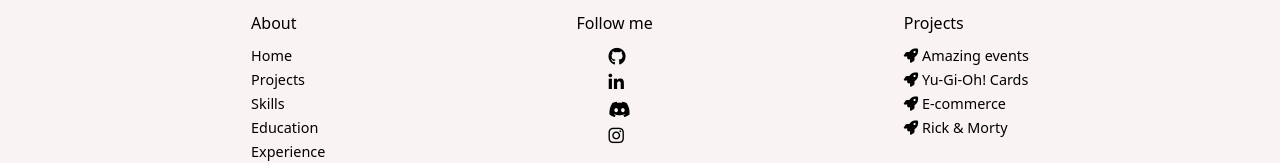
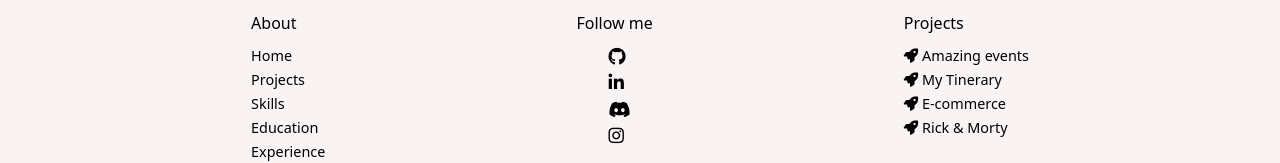
Before and after one commit to LiliaG-hiramatsu/portfolio-Lilia-Garcia, an Angular app: page / in a window 1280 px wide. Shown: the part 4917-5080 px from the top of the page. Built offline with nearby package versions, Linux system fonts and the light colour scheme.

Commit message:
link footer

```diff
--- a/src/app/components/footer/footer.component.html
+++ b/src/app/components/footer/footer.component.html
@@ -23,7 +23,7 @@
             <h3>Projects</h3>
             <ul class="bloque">
                 <li><a href="https://amazingevents.netlify.app/" target="_blank"><i class="fa-solid fa-rocket"></i> Amazing events</a></li>
-                <li><a href="https://yu-gi-ho-cards.netlify.app" target="_blank"><i class="fa-solid fa-rocket"></i> Yu-Gi-Oh! Cards</a></li>
+                <li><a href="https://mytinerary-pi.vercel.app/" target="_blank"><i class="fa-solid fa-rocket"></i> My Tinerary</a></li>
                 <li><a href="https://lahuertamendoza.netlify.app/" target="_blank"><i class="fa-solid fa-rocket"></i> E-commerce</a></li>
                 <li><a href="https://rickandmortyhome.netlify.app/" target="_blank"><i class="fa-solid fa-rocket"></i> Rick & Morty</a></li>
             </ul>
```
